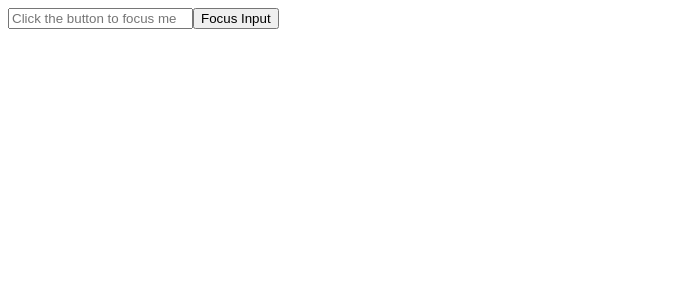
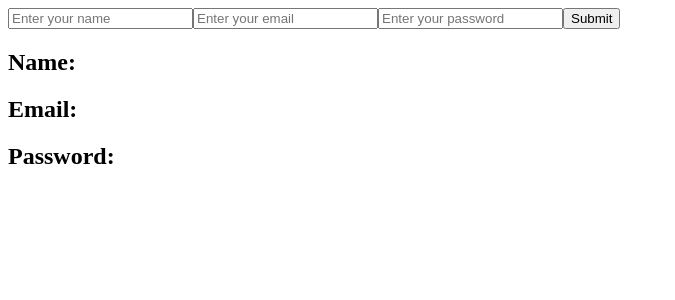
Before and after one commit to OLUJOHN2/react-ts-practice, a React (Vite) app: page / in a window 1280 px wide. Shown: the top 300 px of the page, without its empty margins (0-675 px from the left). Built offline with nearby package versions, Linux system fonts and the light colour scheme.

Commit message:
Contactform completed

```diff
--- a/src/App.tsx
+++ b/src/App.tsx
@@ -1,5 +1,6 @@
 // import Counter from "./components/Counter";
-import FocusInput from "./components/FocusInput";
+import ContactForm from "./components/ContactForm";
+// import FocusInput from "./components/FocusInput";
 // import Form from "./components/Form";
 // import Todo from "./components/Todo";
 // import UserProfile from "./components/UserProfile";
@@ -11,8 +12,9 @@
       {/* <UserProfile /> */}
       {/* <Todo /> */}
       {/* <Form /> */}
+      {/* <FocusInput /> */}
 
-      <FocusInput />
+      <ContactForm />
     </div>
   );
 };
--- /dev/null
+++ b/src/components/ContactForm.tsx
@@ -0,0 +1,55 @@
+import React, { useState, type ChangeEvent, type FormEvent } from "react";
+import Form from "./Form";
+
+interface ContactFormState {
+  name: string;
+  email: string;
+}
+
+const ContactForm = () => {
+  const [formData, setFormData] = useState<ContactFormState>({
+    name: "",
+    email: "",
+  });
+
+  const handleChange = (e: ChangeEvent<HTMLInputElement>) => {
+    const { name, value } = e.target;
+    setFormData((prevState) => ({ ...prevState, [name]: value }));
+  };
+
+  const handleSubmit = (e: FormEvent<HTMLFormElement>) => {
+    e.preventDefault();
+    console.log("Form Submitted", formData);
+  };
+
+  return (
+    <Form onSubmit={handleSubmit}>
+      <div>
+        <label>
+          Name:
+          <input
+            type="text"
+            name="name"
+            value={formData.name}
+            onChange={handleChange}
+          />
+        </label>
+      </div>
+      <div>
+        <label>
+          Email:
+          <input
+            type="email"
+            name="email"
+            value={formData.email}
+            onChange={handleChange}
+          />
+        </label>
+      </div>
+
+      <button type="submit">Submit</button>
+    </Form>
+  );
+};
+
+export default ContactForm;
```
